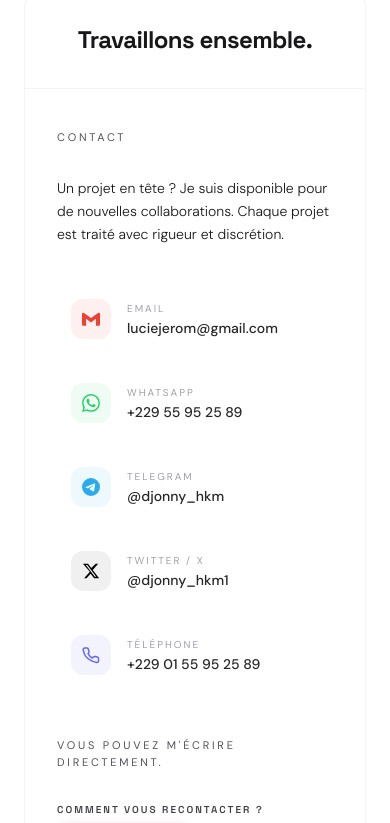
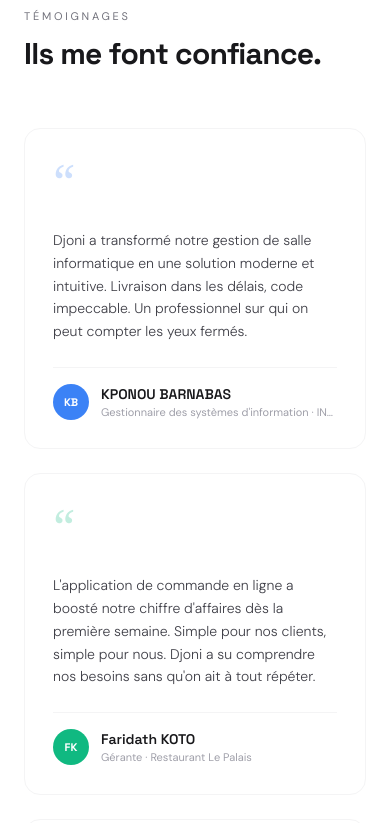
Before and after one commit to Djonihkm/portfolio, a Next.js app: page / in a window 390 px wide. Shown: the part 5480-6303 px from the top of the page. Built offline with nearby package versions, Linux system fonts and the light colour scheme.

Commit message:
insertion de la section de témoignages

```diff
--- /dev/null
+++ b/app/components/Testimonials.tsx
@@ -0,0 +1,130 @@
+"use client";
+
+import { useRef } from "react";
+import { motion, useInView } from "framer-motion";
+
+const testimonials = [
+  {
+    quote:
+      "Djoni a transformé notre gestion de salle informatique en une solution moderne et intuitive. Livraison dans les délais, code impeccable. Un professionnel sur qui on peut compter les yeux fermés.",
+    name: "KPONOU BARNABAS",
+    role: "Gestionnaire des systèmes d'information",
+    company: "INMes",
+    initials: "KB",
+    color: "#3b82f6",
+  },
+  {
+    quote:
+      "L'application de commande en ligne a boosté notre chiffre d'affaires dès la première semaine. Simple pour nos clients, simple pour nous. Djoni a su comprendre nos besoins sans qu'on ait à tout répéter.",
+    name: "Faridath KOTO",
+    role: "Gérante",
+    company: "Restaurant Le Palais",
+    initials: "FK",
+    color: "#10b981",
+  },
+  {
+    quote:
+      "Chez-toi a entièrement digitalisé nos contrats de location. Réactif, transparent, il livre exactement ce qu'il promet. C'est rare, et ça fait toute la différence.",
+    name: "Romuald DOSSOU",
+    role: "Promoteur immobilier",
+    company: "Immo Bénin",
+    initials: "RD",
+    color: "#C0392B",
+  },
+];
+
+const ease = [0.22, 1, 0.36, 1] as const;
+
+export default function Testimonials() {
+  const ref = useRef<HTMLElement>(null);
+  const inView = useInView(ref, { once: true, margin: "-60px" });
+
+  return (
+    <section
+      ref={ref}
+      className="border-t border-zinc-100 py-24 flex flex-col items-center px-6 md:px-10"
+    >
+      <div className="w-full max-w-5xl">
+
+        {/* Header */}
+        <div className="flex items-end justify-between mb-14">
+          <div>
+            <motion.p
+              initial={{ opacity: 0, y: 10 }}
+              animate={inView ? { opacity: 1, y: 0 } : {}}
+              transition={{ duration: 0.5, ease }}
+              className="text-[11px] tracking-[0.25em] uppercase text-zinc-500 mb-3"
+            >
+              Témoignages
+            </motion.p>
+            <motion.h2
+              initial={{ opacity: 0, y: 16 }}
+              animate={inView ? { opacity: 1, y: 0 } : {}}
+              transition={{ duration: 0.6, ease, delay: 0.07 }}
+              className="text-3xl md:text-4xl font-bold tracking-tight text-zinc-900"
+            >
+              Ils me font confiance.
+            </motion.h2>
+          </div>
+          <motion.span
+            initial={{ opacity: 0 }}
+            animate={inView ? { opacity: 1 } : {}}
+            transition={{ duration: 0.5, delay: 0.2 }}
+            className="text-xs text-zinc-300 hidden md:block"
+          >
+            {String(testimonials.length).padStart(2, "0")} avis
+          </motion.span>
+        </div>
+
+        {/* Grille */}
+        <div className="grid grid-cols-1 md:grid-cols-3 gap-6">
+          {testimonials.map((t, i) => (
+            <motion.div
+              key={t.name}
+              initial={{ opacity: 0, y: 28 }}
+              animate={inView ? { opacity: 1, y: 0 } : {}}
+              transition={{ duration: 0.55, ease, delay: 0.1 + i * 0.1 }}
+              className="flex flex-col gap-6 p-7 border border-zinc-100 rounded-2xl bg-white hover:border-zinc-200 hover:shadow-sm transition-all duration-300"
+            >
+              {/* Guillemet */}
+              <span
+                className="font-serif text-5xl leading-none select-none"
+                style={{ color: t.color, opacity: 0.25 }}
+                aria-hidden
+              >
+                “
+              </span>
+
+              {/* Texte */}
+              <p
+                className="text-sm text-zinc-700 leading-relaxed flex-1"
+                style={{ fontWeight: 300 }}
+              >
+                {t.quote}
+              </p>
+
+              {/* Auteur */}
+              <div className="flex items-center gap-3 pt-4 border-t border-zinc-100">
+                <span
+                  className="shrink-0 w-9 h-9 rounded-full flex items-center justify-center text-[11px] font-bold text-white"
+                  style={{ background: t.color }}
+                >
+                  {t.initials}
+                </span>
+                <div className="min-w-0">
+                  <p className="text-sm font-semibold text-zinc-900 truncate">
+                    {t.name}
+                  </p>
+                  <p className="text-[11px] text-zinc-400 truncate">
+                    {t.role} · {t.company}
+                  </p>
+                </div>
+              </div>
+            </motion.div>
+          ))}
+        </div>
+
+      </div>
+    </section>
+  );
+}
--- a/app/layout.tsx
+++ b/app/layout.tsx
@@ -34,13 +34,22 @@ export default function RootLayout({
         {children}
         <footer className="border-t border-zinc-100 px-6 md:px-14 lg:px-20 py-10">
           <div className="flex flex-col items-center md:flex-row md:justify-between md:items-center gap-3 text-center md:text-left">
-            <span className="text-sm font-bold" style={{ fontFamily: "var(--font-display)" }}>
+            <span
+              className="text-sm font-bold"
+              style={{ fontFamily: "var(--font-display)" }}
+            >
               <Link href="/">Djoni OUEDANOU</Link>
             </span>
-            <p className="text-xs text-zinc-400">© 2026 — Développeur Web Full Stack</p>
+            <p className="text-xs text-zinc-400">
+              © 2026 — Développeur Web Full Stack
+            </p>
             <div className="flex justify-end">
-              <a href="mailto:luciejerom@gmail.com"
-                 className="text-xs text-zinc-400 hover:text-zinc-900 transition-colors">Email</a>
+              <a
+                href="mailto:contact@hkmhub.com"
+                className="text-xs text-zinc-400 hover:text-zinc-900 transition-colors"
+              >
+                Email
+              </a>
             </div>
           </div>
         </footer>
--- a/app/page.tsx
+++ b/app/page.tsx
@@ -1,6 +1,7 @@
 import Hero from "./components/Hero";
 import ImageModal from "./components/ImageModal";
 import WorkApproach from "./components/WorkApproach";
+import Testimonials from "./components/Testimonials";
 import ContactSection from "./components/ContactSection";
 
 const techColors: Record<string, { bg: string; text: string; glow: string }> = {
@@ -251,6 +252,7 @@ export default function Home() {
       </section>
 
       <WorkApproach />
+      <Testimonials />
       <ContactSection />
     </main>
   );
```
Also changed, not shown: app/components/ContactSection.tsx (+59 -28 lines).
